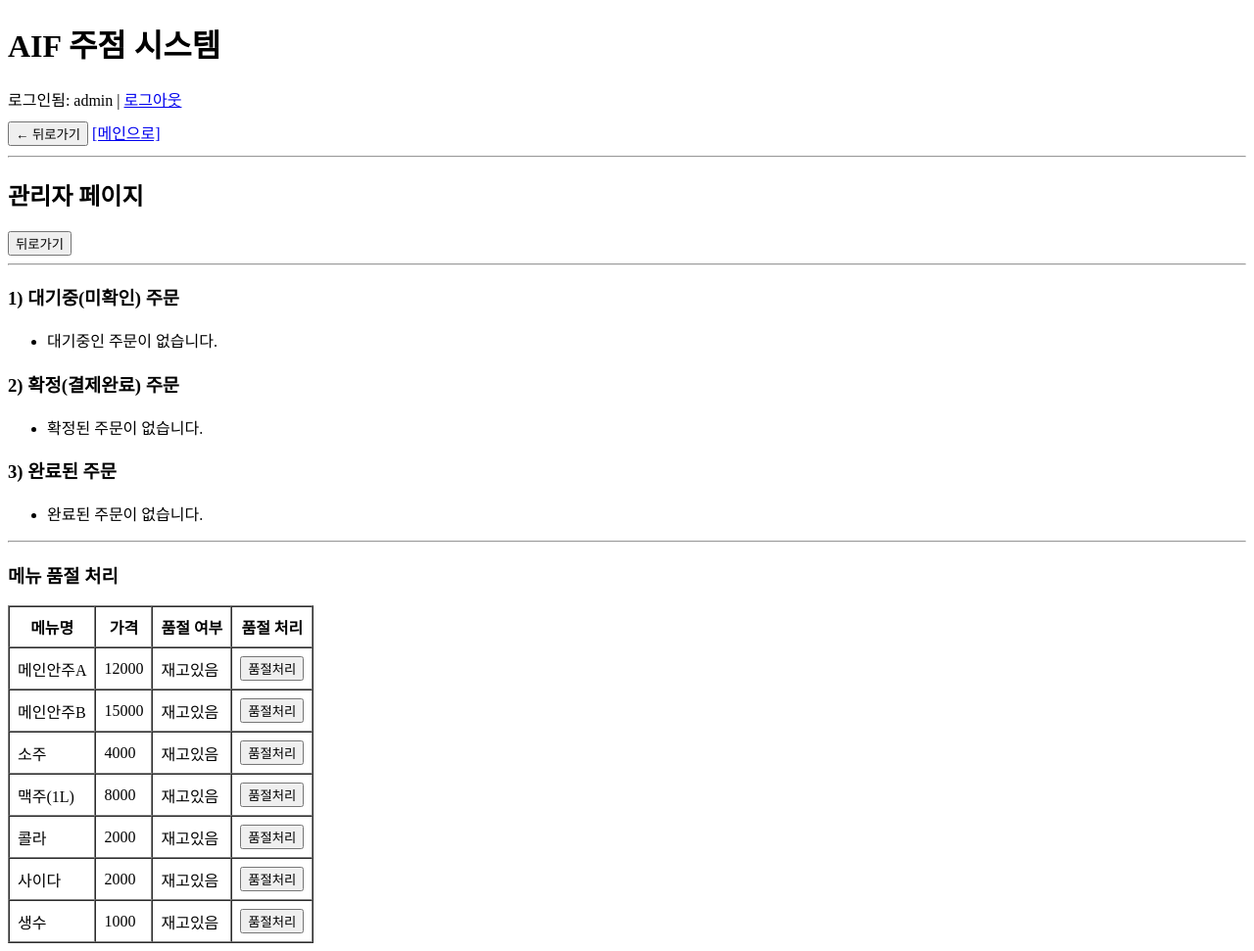
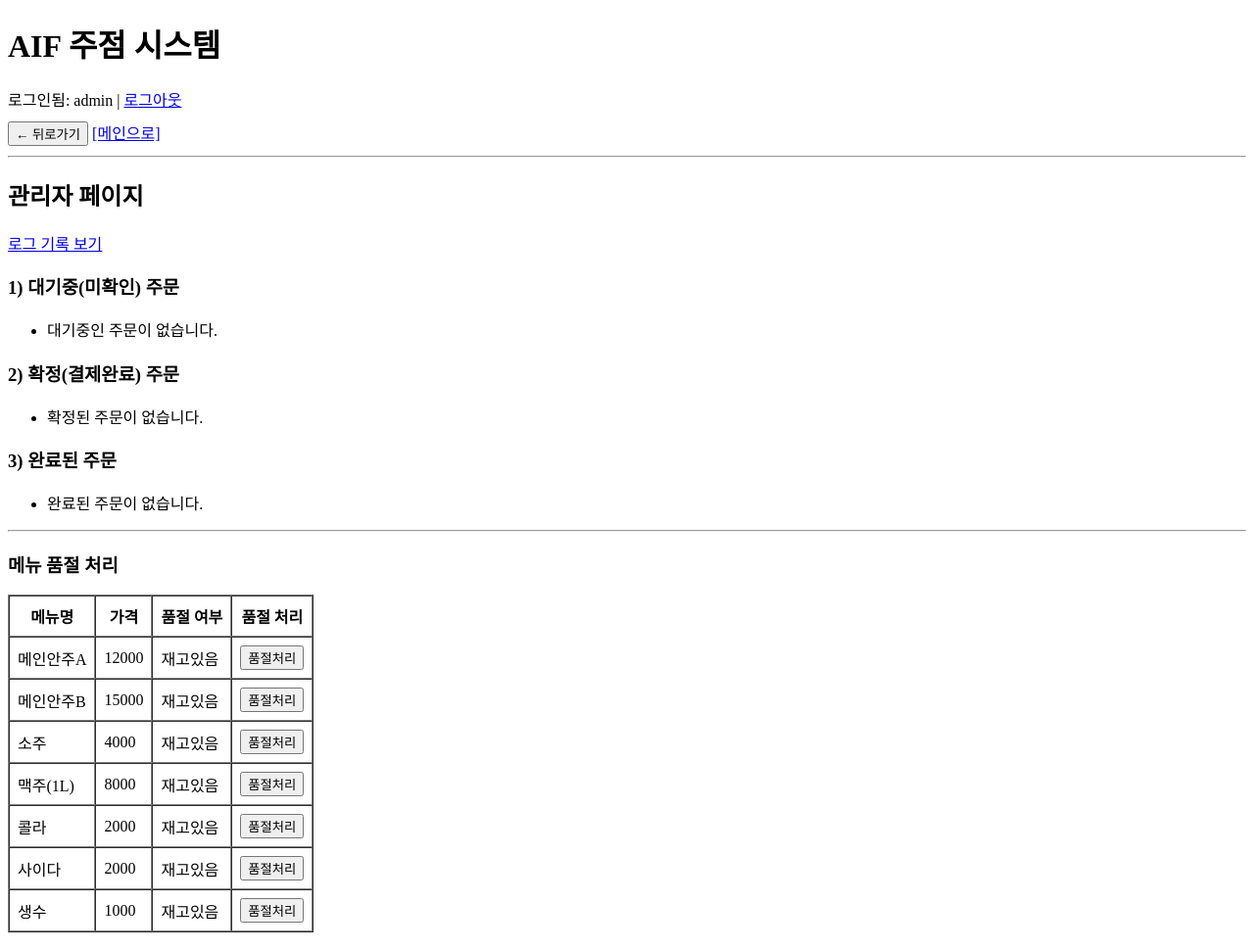
Before and after one commit to bag4355/restaurant-system, a Flask app: page /admin in a window 1280 px wide. Shown: the whole page at 98% size. Run offline with Flask 3, Linux system fonts and the light colour scheme; the visitor is signed in with stand-in values (Sample User, id 1).

Commit message:
Update admin.html

```diff
--- a/templates/admin.html
+++ b/templates/admin.html
@@ -2,16 +2,14 @@
 {% block content %}
 <h2>관리자 페이지</h2>
 
-<!-- ★ 뒤로가기 버튼 추가 -->
-<button type="button" onclick="history.back()">뒤로가기</button>
-<hr />
+<!-- 로그 페이지 링크 -->
+<p><a href="{{ url_for('admin_log_page') }}">로그 기록 보기</a></p>
 
 <h3>1) 대기중(미확인) 주문</h3>
 <ul>
   {% for o in pending_orders %}
   <li>
     <strong>{{ o.id }}</strong> / 테이블: {{ o.tableNumber }} / 총액: {{ o.totalPrice }}원
-    <!-- POST -> redirect -> GET 구조로 새로고침 -->
     <form action="{{ url_for('admin_confirm', order_id=o.id) }}" method="POST" style="display:inline;">
       <button type="submit">입금확인/확정</button>
     </form>
@@ -67,7 +65,6 @@
     <td>{{ m.price }}</td>
     <td>{{ "품절" if m.soldOut else "재고있음" }}</td>
     <td>
-      <!-- POST -> redirect -> GET -->
       <form action="{{ url_for('admin_soldout', menu_id=m.id) }}" method="POST">
         <button type="submit">{{ "품절해제" if m.soldOut else "품절처리" }}</button>
       </form>
```
